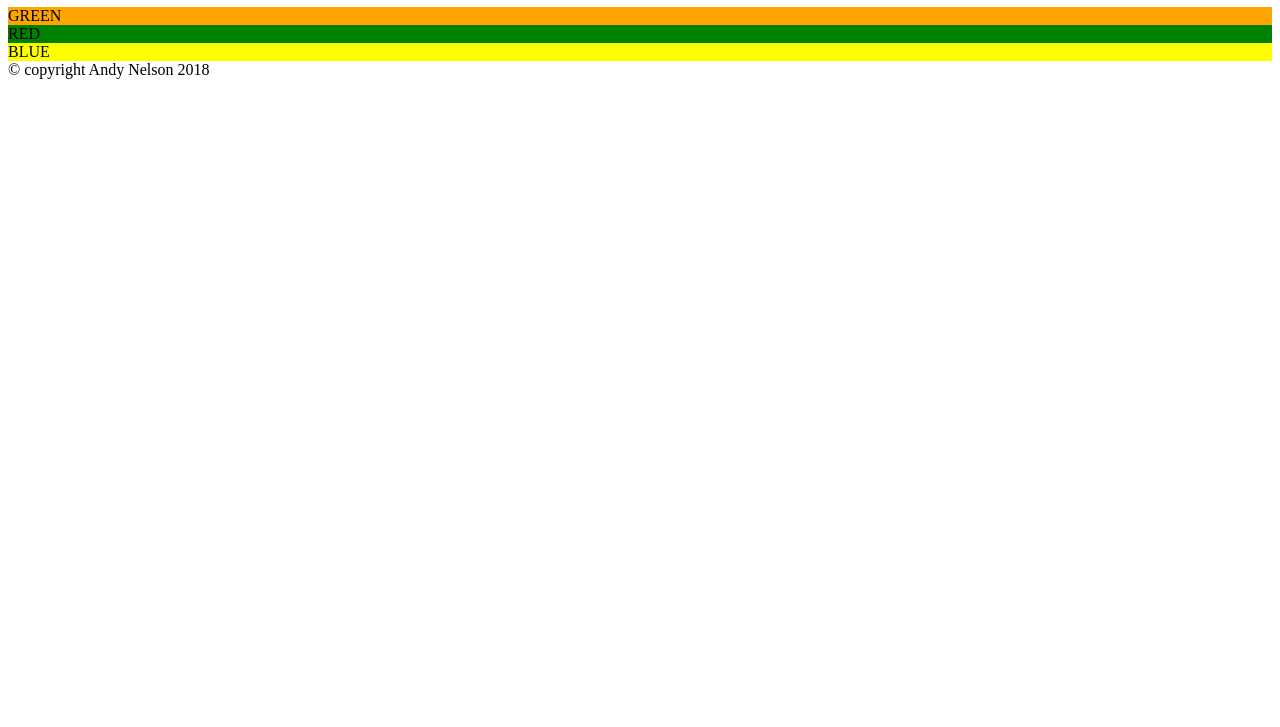
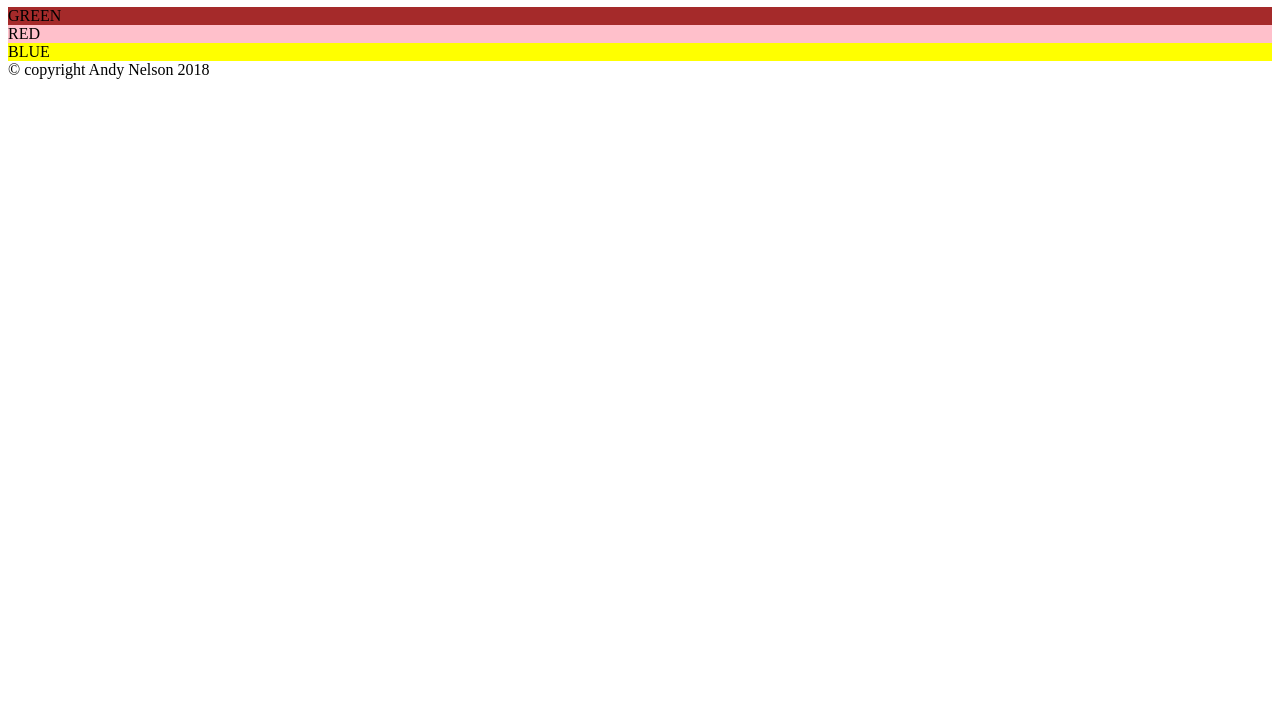
Before and after one commit to amnel01/command-line-demo, a plain HTML site: page index.html in a window 1280 px wide. Shown: the part 73-800 px from the top of the page. Drawn offline with Linux system fonts and the light colour scheme.

Commit message:
change style

```diff
--- a/styles.css
+++ b/styles.css
@@ -1,9 +1,9 @@
 .section-red {
-	background-color: green;
+	background-color: pink;
 }
 
 .section-green {
-	background-color: orange;
+	background-color: brown;
 }
 
 .section-blue {
```
